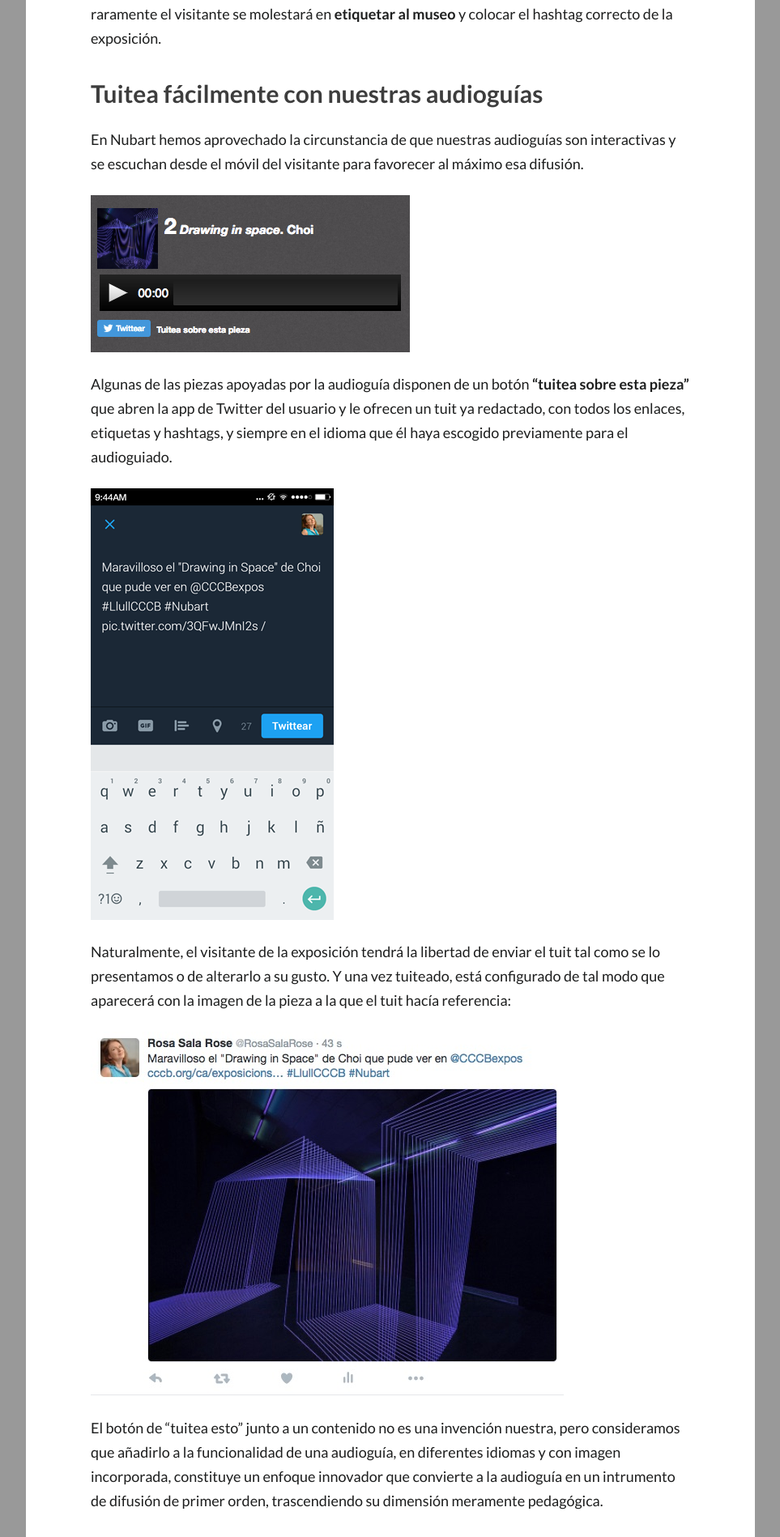
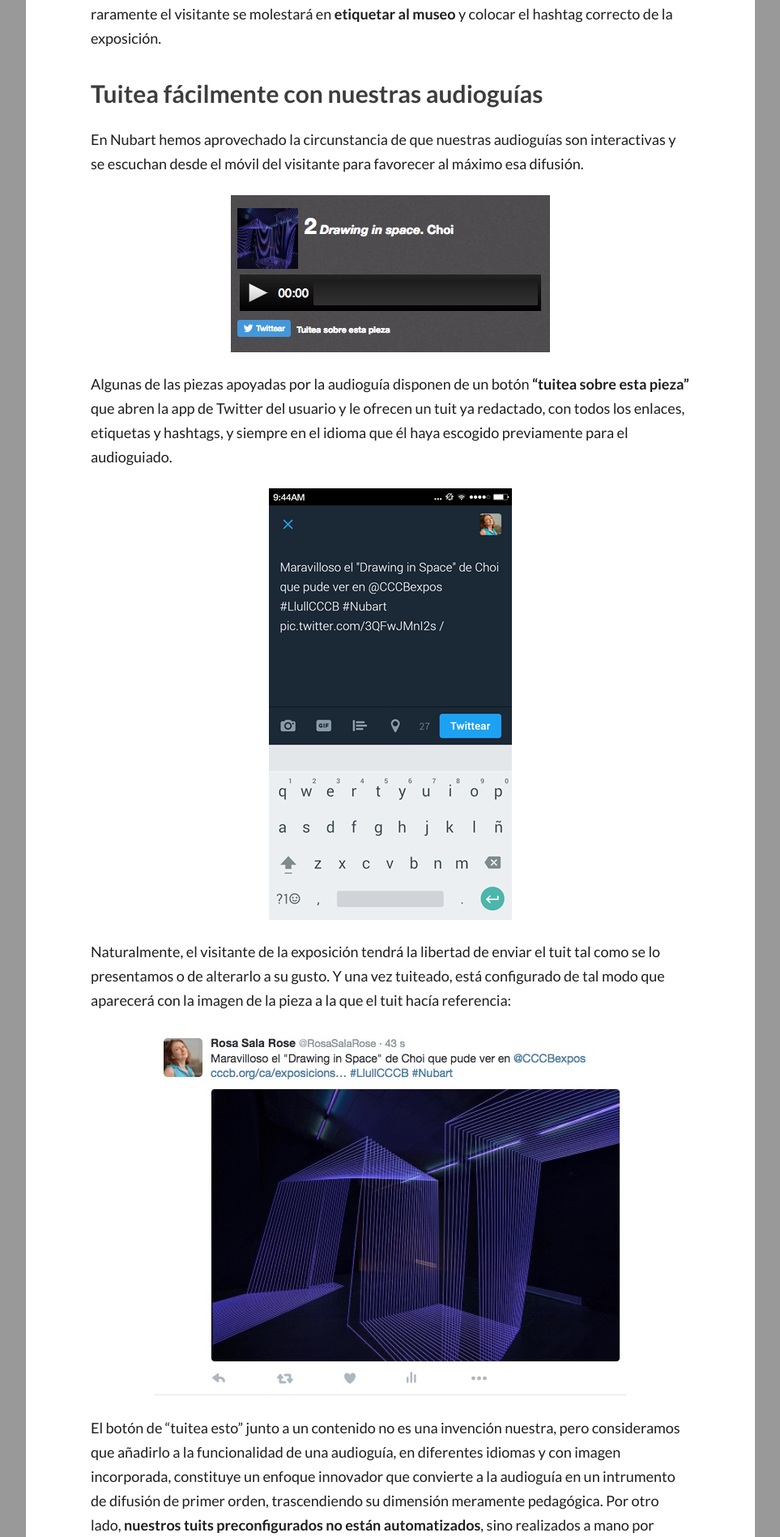
Before and after one commit to nubart/blog-en, a Jekyll site: the page built from _posts/2016-12-12-difusion-visitantes-twitter-audioguia-nubart.md, in a window 1280 px wide. Shown: the part 1919-3817 px from the top of the page at 81% size, without its empty margins (8-971 px from the left). Built offline with Jekyll 4.4.1, drawn with Linux system fonts in a browser that asks for light colours; some web fonts are replaced; comment, search, counter and statistics services are not loaded; some of the changed text lies outside the part shown.

Commit message:
CSS centrado de imagen

```diff
--- a/_posts/2016-12-12-difusion-visitantes-twitter-audioguia-nubart.md
+++ b/_posts/2016-12-12-difusion-visitantes-twitter-audioguia-nubart.md
@@ -40,6 +40,6 @@
 
 ![Tuit terminado]({{site.baseurl}}/images/posts/tuit-terminado.jpg){: .center-image }
 
-El botón de "tuitea esto" junto a un contenido no es una invención nuestra, pero consideramos que añadirlo a la funcionalidad de una audioguía, en diferentes idiomas y con imagen incorporada, constituye un enfoque innovador que convierte a la audioguía en un intrumento de difusión de primer orden, trascendiendo su dimensión meramente pedagógica.
+El botón de "tuitea esto" junto a un contenido no es una invención nuestra, pero consideramos que añadirlo a la funcionalidad de una audioguía, en diferentes idiomas y con imagen incorporada, constituye un enfoque innovador que convierte a la audioguía en un intrumento de difusión de primer orden, trascendiendo su dimensión meramente pedagógica. Por otro lado, **nuestros tuits preconfigurados no están automatizados**, sino realizados a mano por nuestro equipo, incorporando la imagen adecuada y buscando siempre el texto más oportuno.
 
 Y el caso es que ¡funciona! Las pruebas efectuadas hasta el momento nos demuestran que es una funcionalidad bien recibida y utilizada por los visitantes, de modo que seguiremos innovando en esta dirección.
--- a/_sass/_general.scss
+++ b/_sass/_general.scss
@@ -392,6 +392,12 @@
     text-shadow: none;
 }
 
+.center-image
+{
+    margin: 0 auto;
+    display: block;
+}
+
 /* Syntax Highlighter - Solarized Light
 http://ethanschoonover.com/solarized
 
```
